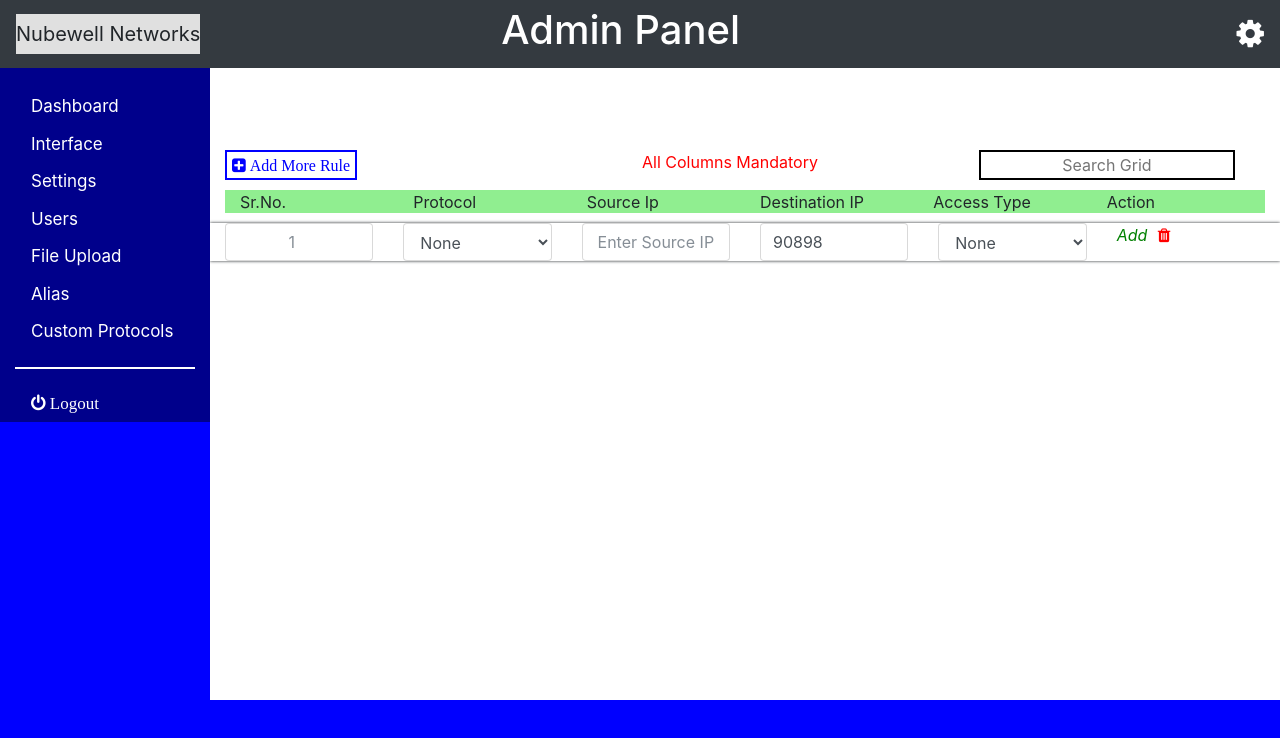
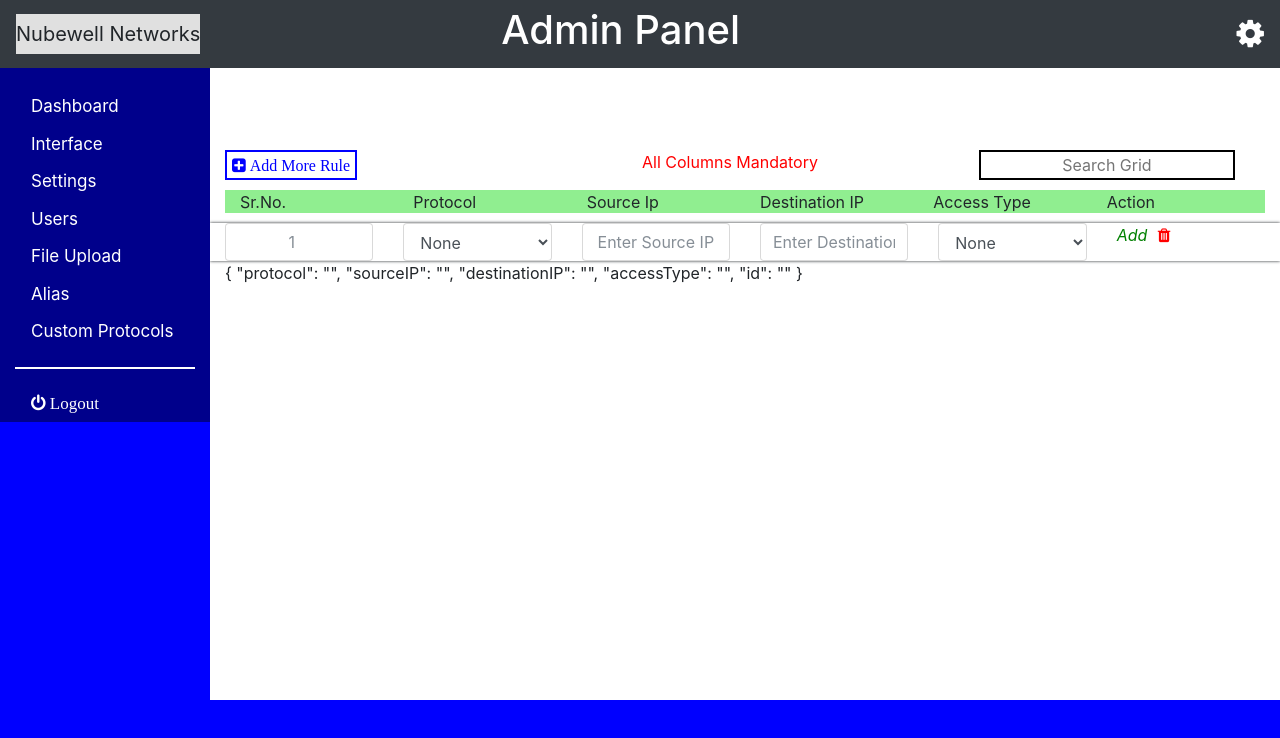
Before and after one commit to akash-karwande/userDashboard, an Angular app: page /dashboard in a window 1280 px wide. Shown: the top 738 px of the page. Built offline with nearby package versions, Linux system fonts and the light colour scheme.

Commit message:
time interval fixes

```diff
--- a/src/app/app-routing.module.ts
+++ b/src/app/app-routing.module.ts
@@ -7,7 +7,7 @@ const routes: Routes = [
 
 	{ path: '', component: LoginComponent },
 	{ path: 'dashboard', component: DashboardComponent },
-	{ path: 'dashboard/logout', component: LogoutComponent}
+	{ path: 'logout', component: LogoutComponent}
 ];
 
 @NgModule({
--- a/src/app/dashboard/dashboard.component.html
+++ b/src/app/dashboard/dashboard.component.html
@@ -79,8 +79,8 @@
 			<i (click)="getForm()" class="green">Add</i><i (click)="onDelete()" class="fa fa-trash red"></i>
 		</div>
 	</form>
-	<!-- <p>{{dashboardForm.value | json}}</p> -->
 	</div>
+	<p>{{dashboardForm.value | json}}</p>
 	</div>
 </div>
 
@@ -93,7 +93,7 @@
     <p>Are you sure want to logout ?</p>
   </div>
   <div class="modal-footer">
-    <button routerLink="logout" type="button" id="buttn" class="btn btn-primary" (click)="c('Save click')">Ok</button>
+    <button routerLink="logout" type="button" id="buttn2" class="btn btn-primary" (click)="c('Save click')">Ok</button>
     <button type="button" id="buttn" class="btn btn-danger" (click)="c('Save click')">Cancel</button>
   </div>
 </ng-template>
--- a/src/app/dashboard/dashboard.component.ts
+++ b/src/app/dashboard/dashboard.component.ts
@@ -12,17 +12,14 @@ import { FormBuilder, FormGroup, Validators } from '@angular/forms';
 export class DashboardComponent implements OnInit {
 	private modalRef;
 	dashboardForm:FormGroup;
-  constructor(config: NgbModalConfig, private modalService: NgbModal,private router:Router,private fb:FormBuilder) {
-  	config.backdrop = 'static';
-    config.keyboard = false;
-  }
+  constructor(config: NgbModalConfig, private modalService: NgbModal,private router:Router,private fb:FormBuilder) {}
 
   ngOnInit() {
 
   	this.dashboardForm = this.fb.group({
             protocol: ['', Validators.compose([Validators.required])],
             sourceIP: ['', Validators.compose([Validators.required, Validators.pattern('\b\d{1,3}\.\d{1,3}\.\d{1,3}\.\d{1,3}\b')])],
-            destinationIP: ['90898', Validators.compose([Validators.required, Validators.pattern('\b\d{1,3}\.\d{1,3}\.\d{1,3}\.\d{1,3}\b')])],
+            destinationIP: ['', Validators.compose([Validators.required, Validators.pattern('\b\d{1,3}\.\d{1,3}\.\d{1,3}\.\d{1,3}\b')])],
             accessType: ['', Validators.compose([Validators.required])],
             id: ['', Validators.compose([Validators.required])]
   });
@@ -34,12 +31,13 @@ export class DashboardComponent implements OnInit {
     this.modalRef = this.modalService.open(content);
     setTimeout(() => {
     		this.modalRef.close();
-    		this.router.navigate(['']);
+    		this.router.navigate(['logout']);
     		localStorage.clear();
 
     	},2*60*1000);
 
-  }
+
+}
 
   getForm() {
   	localStorage.setItem('data',JSON.stringify(this.dashboardForm.value));
@@ -50,4 +48,10 @@ export class DashboardComponent implements OnInit {
   onDelete() {
   	localStorage.removeItem('data');
   }
+
+  onCancel() {
+  	this.router.navigate(['dashboard'])
+  }
+
+
 }
--- a/src/app/login/login.component.html
+++ b/src/app/login/login.component.html
@@ -2,10 +2,10 @@
 		<h2>Nubewell<br/>Networks</h2>
 	<form [formGroup]="loginForm">
 		<div class="form-group">
-			<input formControlName ="email" class="form-control" type="text" [(ngModel)]="email" placeholder="username/email">
+			<input formControlName ="email" class="form-control" type="text" placeholder="username/email">
 		</div>
 		<div class="form-group">
-			<input formControlName ="password" [ngModel]="password" class="form-control" type="password" placeholder="password">
+			<input formControlName ="password" class="form-control" type="password" placeholder="password">
 		</div>
 		<div class="form-group">
 			<button (click)="onLogin()" [disabled]="!loginForm.valid" routerLink="dashboard" class="btn btn-primary" type="button">Login</button>
```
